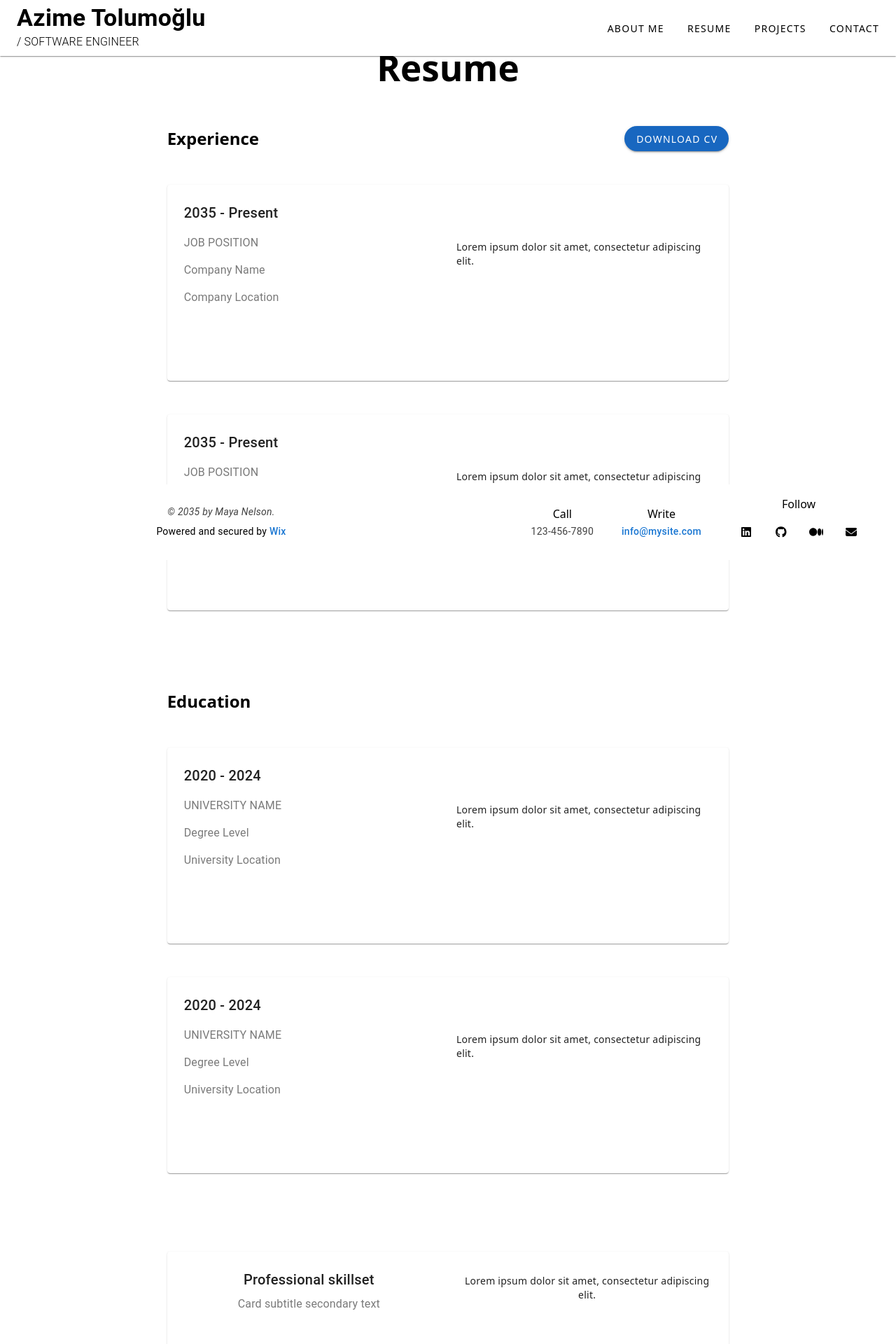
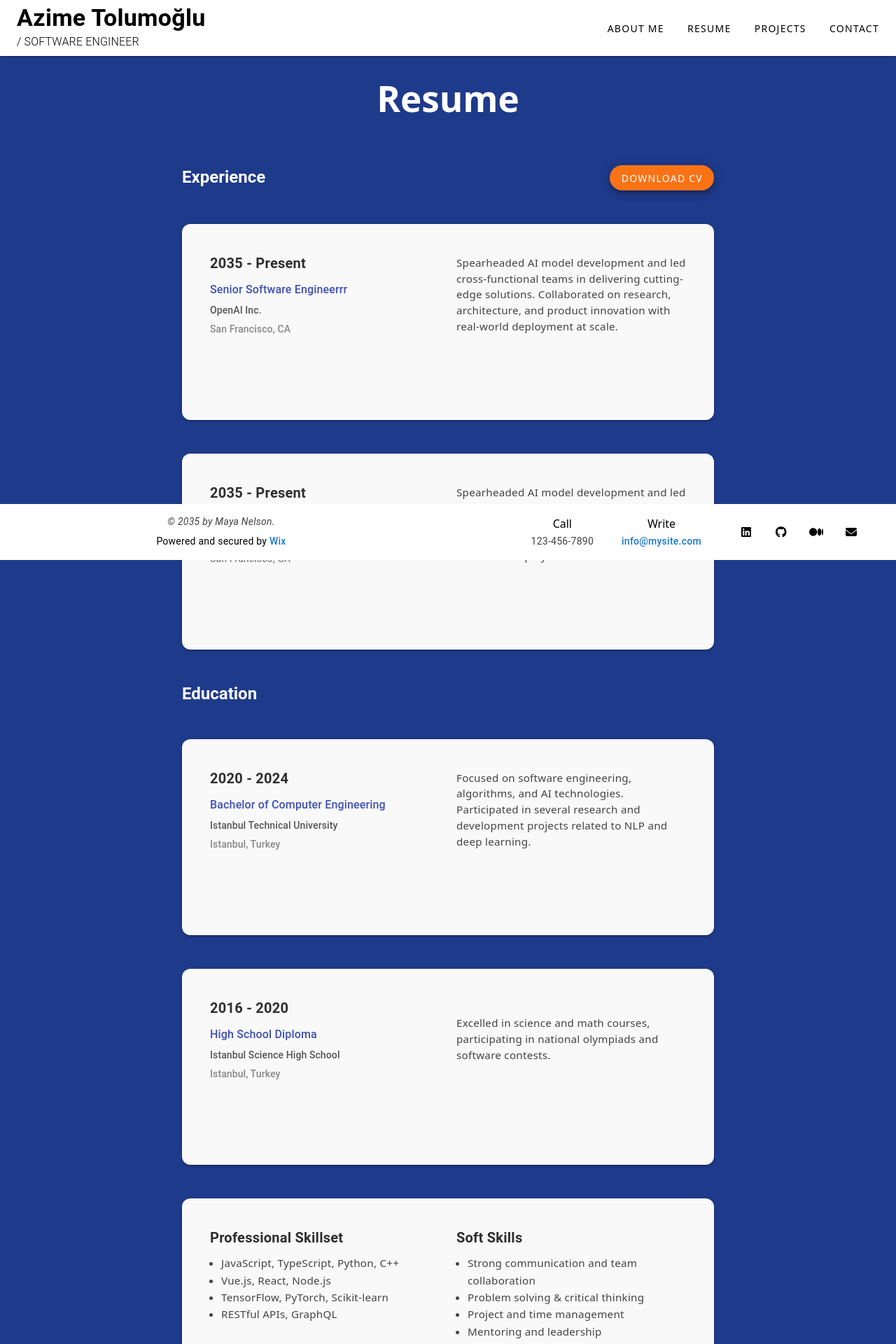
Before and after one commit to TOLUMOGLU/VUeMyWeb, a Vue app: page /resume in a window 1280 px wide. Shown: the top 1920 px of the page at 70% size. Built offline with nearby package versions, Linux system fonts and the light colour scheme.

Commit message:
contact güncellendi.

```diff
--- a/src/App.vue
+++ b/src/App.vue
@@ -25,6 +25,9 @@ html, body, #app, .v-application {
   padding: 0 !important;
   width: 100%;
   height: 100%;
+  background: linear-gradient(to right, #1E3A8A 33.3%, #1E3A8A 33.3%);
+  background-repeat: no-repeat;
+  background-attachment: fixed;
 }
 
 </style>
--- a/src/components/Footer.vue
+++ b/src/components/Footer.vue
@@ -22,11 +22,12 @@
             <div class="text-subtitle2 font-weight-medium mb-1">Write</div>
             <div class="text-body-2">
               <a href="mailto:info@mysite.com" class="text-blue-darken-2">info@mysite.com</a>
+
             </div>
           </div>
 
           <div class="text-center">
-            <div class="text-subtitle2 font-weight-medium mb-1">Follow</div>
+            <!--<div class="text-subtitle2 font-weight-medium mb-1">Follow</div>-->
             <div class="d-flex justify-center" style="gap: 2px;">
               <v-btn icon variant="text" href="https://www.linkedin.com/in/azime-tolumo%C4%9Flu/" target="_blank" rel="noopener">
                 <font-awesome-icon :icon="['fab', 'linkedin']" />
--- a/src/views/AboutMe.vue
+++ b/src/views/AboutMe.vue
@@ -2,8 +2,7 @@
   <v-container
     fluid
     class="pa-0 d-flex align-center justify-center"
-    style="background: linear-gradient(to right, white 33.3%, #1E3A8A 33.3%); min-height: 100vh;"
-  >
+    style="background: linear-gradient(to right, white 33.3%, #1E3A8A 33.3%); min-height: 100vh;">
     <v-col class="pa-12" cols="12" md="10" style="height: auto;">
       <v-row no-gutters style="height: 100%;">
         <v-col
--- a/src/views/Contact.vue
+++ b/src/views/Contact.vue
@@ -1,76 +1,90 @@
 <template>
-  <v-container fluid class="pa-0" style="background-color: white; height: 100vh; width: 100vw; position: relative;">
+  <v-container
+  fluid
+  class="d-flex justify-center align-center pa-0"
+  style="background: linear-gradient(to right, #1E3A8A 33.3%, #1E3A8A 33.3%); min-height: 100vh;">
+  <v-row
+    justify="center"
+    align="center"
+    class="fill-height">
+    <v-col cols="12" md="8" lg="6" class="pa-6 pa-md-10 ma-6">
         <v-card
           elevation="6"
-    class="overflow-hidden pa-4"
-    style="border-radius: 12px; position: absolute; top: 50%; left: 0; width: 100%; transform: translateY(-50%);">
+          class="pa-6 pa-md-12 mt-8 mb-12"
+          style="border-radius: 16px; background-color: #f9f9f9;">
+          <h2 class="text-center font-weight-bold mb-6 text-h5" style="color: #1E3A8A;">
+            Contact Form
+          </h2>
           <form @submit.prevent="submit">
-    <v-row class="d-flex justify-center pa-4" style="gap: 15px;">
+            <v-row dense class="mb-4">
+              <v-col cols="12" md="6">
                 <v-text-field
                   v-model="state.firstName"
-        :counter="10"
+                  label="First Name *"
                   :error-messages="v$.firstName.$errors.map(e => e.$message)"
-        label="First Name *"
-        required
                   @blur="v$.firstName.$touch"
                   @input="v$.firstName.$touch"
-      ></v-text-field>
+                  outlined
+                  dense
+                />
+              </v-col>
+              <v-col cols="12" md="6">
                 <v-text-field
                   v-model="state.lastName"
-        :counter="10"
+                  label="Last Name *"
                   :error-messages="v$.lastName.$errors.map(e => e.$message)"
-        label="Last Name *"
-        required
                   @blur="v$.lastName.$touch"
                   @input="v$.lastName.$touch"
-      ></v-text-field>
+                  outlined
+                  dense/>
+              </v-col>
             </v-row>
 
             <v-text-field
               v-model="state.email"
+              label="Email *"
               :error-messages="v$.email.$errors.map(e => e.$message)"
-      label="E-mail *"
-      required
               @blur="v$.email.$touch"
               @input="v$.email.$touch"
-    ></v-text-field>
+              outlined
+              dense
+              class="mb-4"/>
 
-    <v-select
+            <!--<v-select
               v-model="state.select"
               :items="items"
+              label="Select Topic *"
               :error-messages="v$.select.$errors.map(e => e.$message)"
-      label="Item"
-      required
               @blur="v$.select.$touch"
               @change="v$.select.$touch"
-    ></v-select>
+              outlined
+              dense
+              class="mb-4"/>-->
 
-    <v-row>
-      <v-col cols="12">
-        <v-text-field
+            <v-textarea
               v-model="message"
-          :prepend-icon="icon"
-          clear-icon="mdi-close-circle"
               label="Message"
-          type="text"
-          variant="filled"
+              auto-grow
+              rows="4"
               clearable
-          @click:append="sendMessage"
-          @click:append-inner="toggleMarker"
+              @click:prepend="changeIcon"
               @click:clear="clearMessage"
-          @click:prepend="changeIcon"
-        ></v-text-field>
-      </v-col>
-    </v-row>
+              outlinedf
+              class="mb-6"/>
 
             <v-btn
               type="submit"
-      class="me-4"
-    >
-      Submit
+              color="#F97316"
+              class="hover-white"
+              rounded
+              block
+              elevation="4">
+              Send
             </v-btn>
           </form>
         </v-card>
+      </v-col>
+    </v-row>
   </v-container>
 </template>
 
@@ -79,7 +93,6 @@ import { reactive, ref, computed } from 'vue'
 import { useVuelidate } from '@vuelidate/core'
 import { required, email, helpers } from '@vuelidate/validators'
 
-// checkbox için özel validator (checkbox true olmalı)
 const requiredTrue = helpers.withMessage('You must agree', value => value === true)
 
 const initialState = {
@@ -91,7 +104,6 @@ const initialState = {
 }
 
 const state = reactive({ ...initialState })
-
 const items = ['Item 1', 'Item 2', 'Item 3', 'Item 4']
 
 const rules = {
@@ -116,40 +128,31 @@ const icons = [
 const v$ = useVuelidate(rules, state)
 
 const message = ref('Hey!')
-const marker = ref(true)
 const iconIndex = ref(0)
 
 const icon = computed(() => icons[iconIndex.value])
-
-function toggleMarker() {
-  marker.value = !marker.value
-}
-
-function sendMessage() {
-  resetIcon()
-  clearMessage()
-}
 
 function clearMessage() {
   message.value = ''
 }
 
-function resetIcon() {
-  iconIndex.value = 0
-}
-
 function changeIcon() {
-  iconIndex.value = (iconIndex.value === icons.length - 1) ? 0 : iconIndex.value + 1
+  iconIndex.value = (iconIndex.value + 1) % icons.length
 }
 
 async function submit() {
   const isValid = await v$.value.$validate()
   if (isValid) {
     alert('Form is valid! Gönderim yapılabilir.')
-    // API çağrısı vs burada yapılabilir
   } else {
     alert('Formda hatalar var, lütfen düzeltin.')
   }
 }
+</script>
 
-</script>
+<style scoped>
+.hover-white:hover {
+  background-color: white !important;
+  color: black !important;
+}
+</style>
--- a/src/views/Resume.vue
+++ b/src/views/Resume.vue
@@ -1,135 +1,180 @@
 <template>
-  <v-container fluid class="pa-0" style="background-color: white; min-height: 100vh;">
-    <v-row justify="center" class="pa-8">
-      <!-- Başlık -->
+  <v-container fluid class="pa-4" style="background: linear-gradient(to right, #1E3A8A 33.3%, #1E3A8A 33.3%); min-height: 100%;">
+    <v-row justify="center" class="pa-12">
       <v-col cols="12" class="text-center mb-8 pt-12">
-        <h1 class="text-black"><strong>Resume</strong></h1>
+        <h1 class="pa-3 text-white font-weight-bold">Resume</h1>
       </v-col>
-
-      <!-- Experience ve Buton aynı hizada -->
       <v-col cols="12" md="10" lg="8" class="mb-6">
         <v-row align="center">
           <v-col cols="12" md="6" class="d-flex justify-start">
-            <h2 class="text-black mb-0"><strong>Experience</strong></h2>
+            <h2 class="text-white font-weight-bold text-h5">Experience</h2>
           </v-col>
           <v-col cols="12" md="6" class="d-flex justify-end">
-            <v-btn color="primary" @click = "downloadPDF" rounded>DOWNLOAD CV</v-btn>
+            <v-btn
+              @click="downloadPDF"
+              rounded
+              class="hover-white"
+              style="min-width: 140px;"
+              color="#F97316"
+              elevation="6"
+              ripple>
+              DOWNLOAD CV
+            </v-btn>
           </v-col>
         </v-row>
       </v-col>
 
-      <!-- Kart 1 -->
-      <v-col cols="12" md="10" lg="8" class="mb-6" >
-        <v-card hover style="min-height: 35vh; width: 100%; ">
-          <v-card-text class="text-left">
+      <v-col
+        cols="12" md="10" lg="8" class="mb-6">
+        <v-card class="pa-6 elevation-2" style="min-height: 35vh; border-radius: 12px; background-color: #f9f9f9;">
+          <v-card-text>
             <v-row>
-              <v-col cols="12" md="6">
-                <v-card-title class="text-h6 pa-2">2035 - Present</v-card-title>
-                <v-card-subtitle class="text-subtitle-1 pa-2">JOB POSITION</v-card-subtitle>
-                <v-card-subtitle class="text-subtitle-1 pa-2">Company Name</v-card-subtitle>
-                <v-card-subtitle class="text-subtitle-1 pa-2">Company Location</v-card-subtitle>
+                <v-col cols="12" md="6" class="text-left">
+                  <h3 class="text-h6 font-weight-bold mb-2" style="color: #2e2e2e;">
+                    2035 - Present
+                  </h3>
+                  <div class="text-subtitle-1 font-weight-medium mb-1" style="color: #3f51b5;">
+                    Senior Software Engineerrr
+                  </div>
+                  <div class="text-subtitle-2 mb-1" style="color: #555;">
+                    OpenAI Inc.
+                  </div>
+                  <div class="text-subtitle-2" style="color: #888;">
+                    San Francisco, CA
+                  </div>
                 </v-col>
-              <v-col cols="12" md="6" class="d-flex align-center">
-                <p class="ma-0">Lorem ipsum dolor sit amet, consectetur adipiscing elit.</p>
+                <v-col cols="12" md="6" class="d-flex align-center text-left">
+                  <p class="ma-0" style="color: #444; font-size: 0.95rem; line-height: 1.5;">
+                    Spearheaded AI model development and led cross-functional teams in delivering
+                    cutting-edge solutions. Collaborated on research, architecture, and product
+                    innovation with real-world deployment at scale.
+                  </p>
                 </v-col>
             </v-row>
           </v-card-text>
         </v-card>
       </v-col>
 
-      <!-- Kart 2 -->
-      <v-col cols="12" md="10" lg="8" class="mb-6" >
-        <v-card hover style="min-height: 35vh; width: 100%;">
-          <v-card-text class="text-left">
+      <v-col
+        cols="12" md="10" lg="8" class="mb-6">
+        <v-card class="pa-6 elevation-2" style="min-height: 35vh; border-radius: 12px; background-color: #f9f9f9;">
+          <v-card-text>
             <v-row>
-              <v-col cols="12" md="6">
-                <v-card-title class="text-h6 pa-2">2035 - Present</v-card-title>
-                <v-card-subtitle class="text-subtitle-1 pa-2">JOB POSITION</v-card-subtitle>
-                <v-card-subtitle class="text-subtitle-1 pa-2">Company Name</v-card-subtitle>
-                <v-card-subtitle class="text-subtitle-1 pa-2">Company Location</v-card-subtitle>
+                <v-col cols="12" md="6" class="text-left">
+                  <h3 class="text-h6 font-weight-bold mb-2" style="color: #2e2e2e;">
+                    2035 - Present
+                  </h3>
+                  <div class="text-subtitle-1 font-weight-medium mb-1" style="color: #3f51b5;">
+                    Senior Software Enginee
+                  </div>
+                  <div class="text-subtitle-2 mb-1" style="color: #555;">
+                    OpenAI Inc.
+                  </div>
+                  <div class="text-subtitle-2" style="color: #888;">
+                    San Francisco, CA
+                  </div>
                 </v-col>
-              <v-col cols="12" md="6" class="d-flex align-center">
-                <p class="ma-0">Lorem ipsum dolor sit amet, consectetur adipiscing elit.</p>
-              </v-col>
-            </v-row>
-          </v-card-text>
-        </v-card>
-      </v-col>
-    </v-row>
-    <v-row justify="center" class="pa-8">
-
-      <!-- Experience ve Buton aynı hizada -->
-      <v-col cols="12" md="10" lg="8" class="mb-6">
-        <v-row align="center">
-          <v-col cols="12" md="6" class="d-flex justify-start">
-            <h2 class="text-black mb-0"><strong>Education</strong></h2>
-          </v-col>
-        </v-row>
-      </v-col>
-
-      <!-- Kart 1 -->
-      <v-col cols="12" md="10" lg="8" class="mb-6" >
-        <v-card hover style="min-height: 35vh; width: 100%;">
-          <v-card-text class="text-left">
-            <v-row>
-              <v-col cols="12" md="6">
-                <v-card-title class="text-h6 pa-2">2020 - 2024</v-card-title>
-                <v-card-subtitle class="text-subtitle-1 pa-2">UNIVERSITY NAME</v-card-subtitle>
-                <v-card-subtitle class="text-subtitle-1 pa-2">Degree Level</v-card-subtitle>
-                <v-card-subtitle class="text-subtitle-1 pa-2">University Location</v-card-subtitle>
-              </v-col>
-              <v-col cols="12" md="6" class="d-flex align-center">
-                <p class="ma-0">Lorem ipsum dolor sit amet, consectetur adipiscing elit.</p>
+                <v-col cols="12" md="6" class="d-flex align-center text-left">
+                  <p class="ma-0" style="color: #444; font-size: 0.95rem; line-height: 1.5;">
+                    Spearheaded AI model development and led cross-functional teams in delivering
+                    cutting-edge solutions. Collaborated on research, architecture, and product
+                    innovation with real-world deployment at scale.
+                  </p>
                 </v-col>
             </v-row>
           </v-card-text>
         </v-card>
       </v-col>
 
-      <!-- Kart 2 -->
-      <v-col cols="12" md="10" lg="8" class="mb-6" >
-        <v-card hover style="min-height: 35vh; width: 100%;">
-          <v-card-text class="text-left">
+      <v-col cols="12" md="10" lg="8" class="mb-6">
+        <v-row align="center">
+          <v-col cols="12" md="6" class="d-flex justify-start">
+            <h2 class="text-white font-weight-bold text-h5">Education</h2>
+          </v-col>
+        </v-row>
+      </v-col>
+
+      <!-- Education Card 1 ve 2 -->
+      <v-col cols="12" md="10" lg="8" class="mb-6" v-for="(edu, index) in 2" :key="'edu' + index">
+        <v-card class="pa-6 elevation-2" style="min-height: 35vh; border-radius: 12px; background-color: #f9f9f9;">
+          <v-card-text>
             <v-row>
-              <v-col cols="12" md="6">
-                <v-card-title class="text-h6 pa-2">2020 - 2024</v-card-title>
-                <v-card-subtitle class="text-subtitle-1 pa-2">UNIVERSITY NAME</v-card-subtitle>
-                <v-card-subtitle class="text-subtitle-1 pa-2">Degree Level</v-card-subtitle>
-                <v-card-subtitle class="text-subtitle-1 pa-2">University Location</v-card-subtitle>
+              <v-col cols="12" md="6" class="text-left">
+                <h3 class="text-h6 font-weight-bold mb-2" style="color: #2e2e2e;">
+                  {{ index === 0 ? '2020 - 2024' : '2016 - 2020' }}
+                </h3>
+                <div class="text-subtitle-1 font-weight-medium mb-1" style="color: #3f51b5;">
+                  {{ index === 0 ? 'Bachelor of Computer Engineering' : 'High School Diploma' }}
+                </div>
+                <div class="text-subtitle-2 mb-1" style="color: #555;">
+                  {{ index === 0 ? 'Istanbul Technical University' : 'Istanbul Science High School' }}
+                </div>
+                <div class="text-subtitle-2" style="color: #888;">
+                  Istanbul, Turkey
+                </div>
               </v-col>
-              <v-col cols="12" md="6" class="d-flex align-center">
-                <p class="ma-0">Lorem ipsum dolor sit amet, consectetur adipiscing elit.</p>
+              <v-col cols="12" md="6" class="d-flex align-center text-left">
+                <p class="ma-0" style="color: #444; font-size: 0.95rem; line-height: 1.5;">
+                  {{ index === 0
+                    ? 'Focused on software engineering, algorithms, and AI technologies. Participated in several research and development projects related to NLP and deep learning.'
+                    : 'Excelled in science and math courses, participating in national olympiads and software contests.'
+                  }}
+                </p>
               </v-col>
             </v-row>
           </v-card-text>
         </v-card>
       </v-col>
-    </v-row>
-    <v-row justify="center" class="pa-8">
-      <!-- Kart Professional skillset -->
-      <v-col cols="12" md="10" lg="8" class="mb-6" >
-        <v-card hover style="min-height: 55vh; width: 100%;">
+
+      <v-col cols="12" md="10" lg="8"   class="mb-8 mb-md-12 mb-lg-16">
+        <v-card class="pa-6 elevation-2" style="min-height: 35vh; border-radius: 12px; background-color: #f9f9f9;">
           <v-card-text>
             <v-row>
-              <v-col cols="12" md="6">
-                <v-card-title class="text-h6">Professional skillset</v-card-title>
-                <v-card-subtitle class="text-subtitle-1">Card subtitle secondary text</v-card-subtitle>
+              <v-col cols="12" md="6" class="text-left">
+                <h3 class="text-h6 font-weight-bold mb-2" style="color: #2e2e2e;">Professional Skillset</h3>
+                <ul style="padding-left: 1rem; color: #444; font-size: 0.95rem; line-height: 1.6;">
+                  <li>JavaScript, TypeScript, Python, C++</li>
+                  <li>Vue.js, React, Node.js</li>
+                  <li>TensorFlow, PyTorch, Scikit-learn</li>
+                  <li>RESTful APIs, GraphQL</li>
+                </ul>
               </v-col>
-              <v-col cols="12" md="6" class="d-flex align-center">
-                <p class="ma-0">Lorem ipsum dolor sit amet, consectetur adipiscing elit.</p>
+              <v-col cols="12" md="6" class="text-left">
+                <h3 class="text-h6 font-weight-bold mb-2" style="color: #2e2e2e;">Soft Skills</h3>
+                <ul style="padding-left: 1rem; color: #444; font-size: 0.95rem; line-height: 1.6;">
+                  <li>Strong communication and team collaboration</li>
+                  <li>Problem solving & critical thinking</li>
+                  <li>Project and time management</li>
+                  <li>Mentoring and leadership</li>
+                </ul>
               </v-col>
             </v-row>
           </v-card-text>
         </v-card>
       </v-col>
+
     </v-row>
   </v-container>
 </template>
+
 <script setup>
-import {jsPDF} from 'jspdf'
-function downloadPDF(){
-  const doc = new jsPDF()
-  doc.text("Azime Tolumoglu",10,10)
-  doc.save('azime_tolumoglu_cv')
+import { jsPDF } from 'jspdf';
+
+function downloadPDF() {
+  const doc = new jsPDF();
+  doc.text("Azime Tolumoğlu - CV", 10, 10);
+  doc.save('azime_tolumoglu_cv.pdf');
 }
 </script>
+
+<style scoped>
+.hover-white:hover {
+  background-color: white !important;
+  color: black !important;
+}
+
+.hover-orange:hover {
+  background-color: #F97316 !important;
+  color: white !important;
+}
+</style>
```
Also changed, not shown: src/views/Projects.vue (+46 -73 lines). Lines whose indentation alone changed are shown as unchanged.
